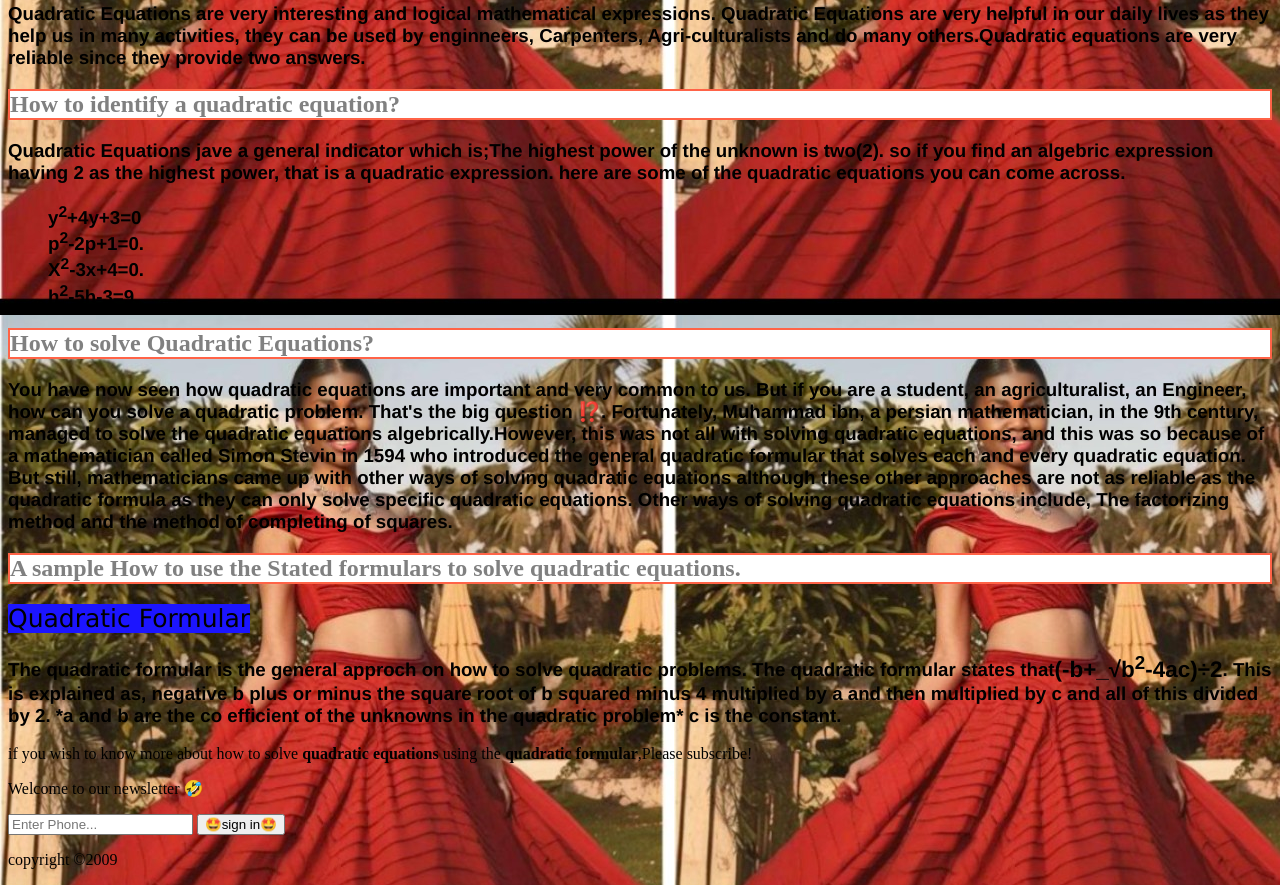
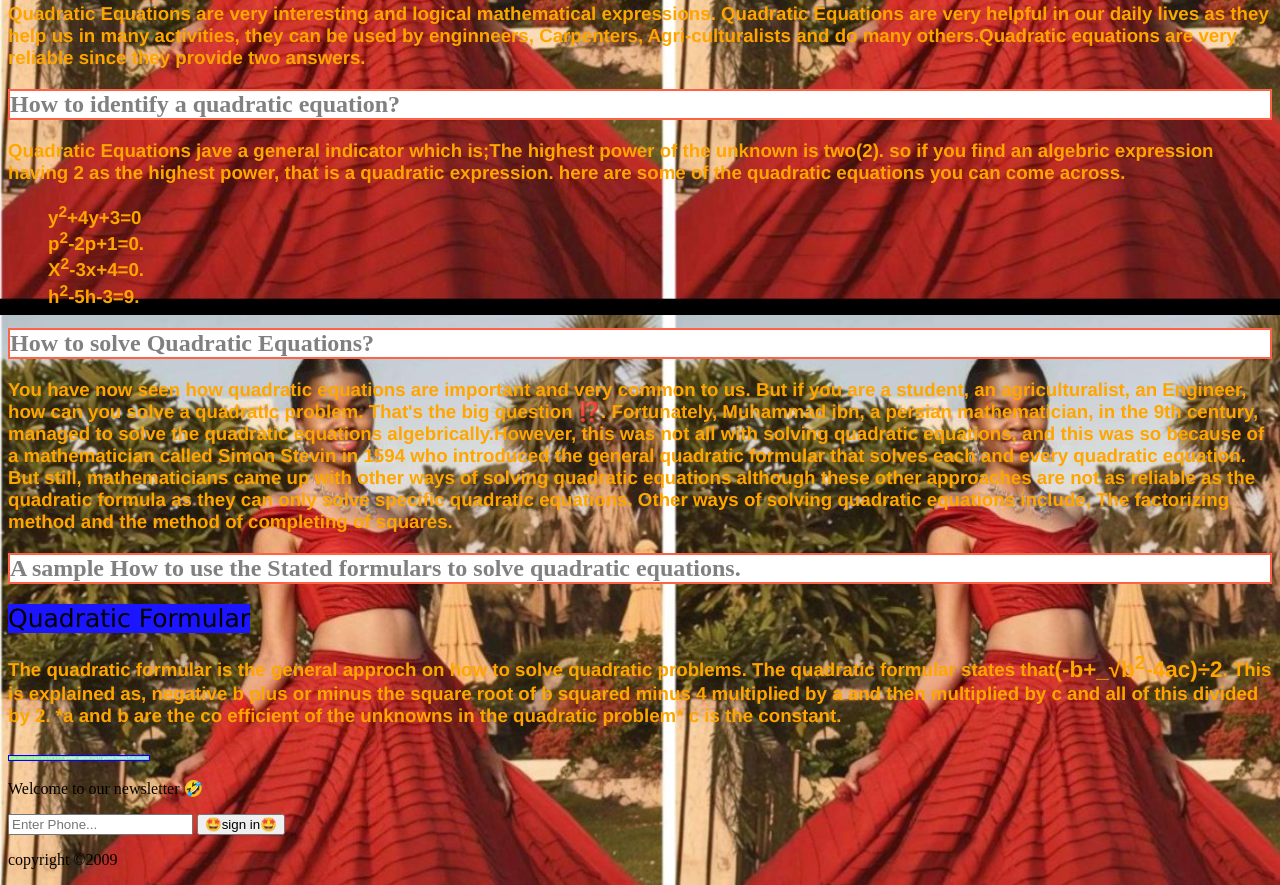
Before and after one commit to StuartWalker-creator/Trace, a plain HTML site: page index.html in a window 1280 px wide. Shown: the part 1149-2034 px from the top of the page. Drawn offline with Linux system fonts and the light colour scheme.

Commit message:
Update and.stuart.css

```diff
--- a/and.stuart.css
+++ b/and.stuart.css
@@ -40,7 +40,7 @@ margin:0px;
     background-color:#00ff18;
 }
 
-h3{color:black;font-family: helvetica;font-size:5px:}
+h3{color:orange;font-family: helvetica;font-size:5px:}
 
 h2{color:gray; background-color:white;border:2px solid tomato; }
 p1{color:black; background-color:#1c15ff;font-family:verdana;font-size:25px}
@@ -69,3 +69,13 @@ img{width:455px;height: 500px;transform:translate(30px,0px);
     50%{width:555px;height:600px;transform:translate(15px,0px);
    }
 }
+p4{font-family:lobster;font-size:3px;color:white;
+   background:linear-gradient(to left,skyblue,lightgreen);border:1px solid blue;width:400px;height:700px;
+   overflow:auto;}
+p4:hover{
+   transform:rotateX(300deg)
+   animation-name:p4;
+   animation-duration:7s;
+         animation-delay:1s;
+         animation-iteration-count:3;
+        }
```
